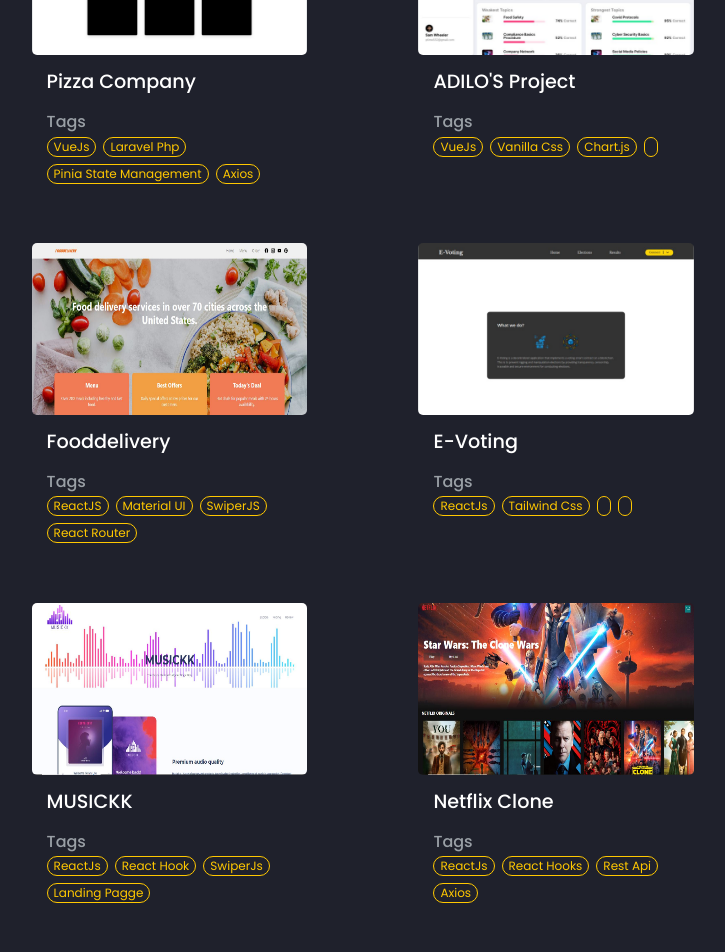
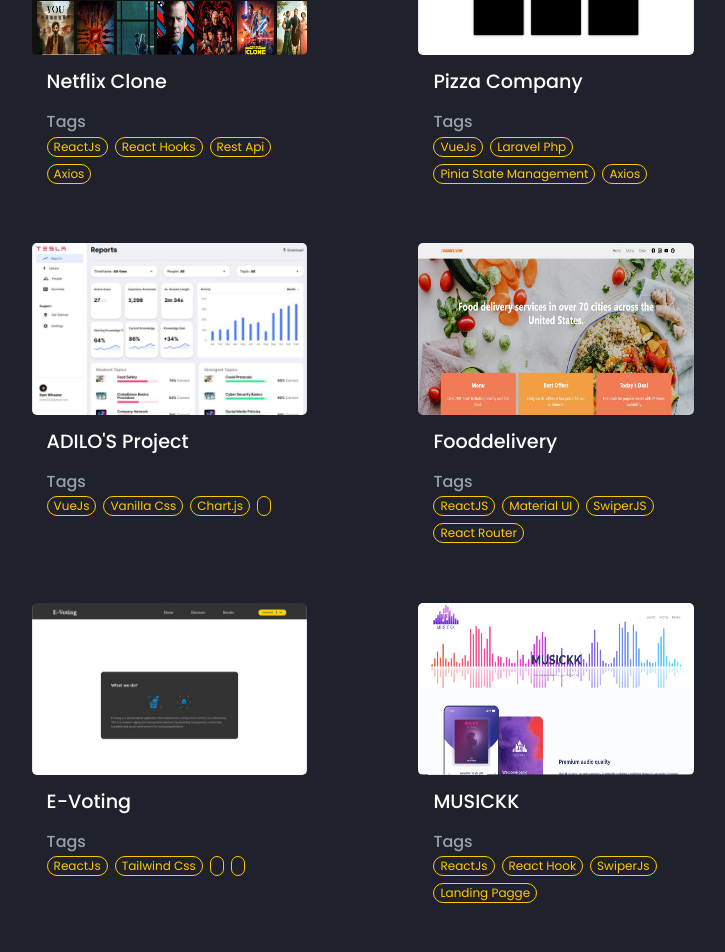
Before and after one commit to Pinnoche/portfolio, a React (Create React App) app: page / in a window 1280 px wide. Shown: the part 1240-2192 px from the top of the page, without its empty margins (270-995 px from the left). Built offline with nearby package versions, Linux system fonts and the light colour scheme.

Commit message:
re-arrange

```diff
--- a/src/pages/Data.js
+++ b/src/pages/Data.js
@@ -27,6 +27,16 @@
     tag2: "Tailwindcss",
     tag3: "NodeJS",
     tag4: "MongoDB",
+  },
+
+  {
+    title: "Netflix Clone",
+    website: "https://netflix-clone-82119.web.app/",
+    Image: netflix,
+    tag1: "ReactJs",
+    tag2: "React Hooks",
+    tag3: "Rest Api",
+    tag4: "Axios",
   },
 
   {
@@ -78,16 +88,6 @@
   },
 
   {
-    title: "Netflix Clone",
-    website: "https://netflix-clone-82119.web.app/",
-    Image: netflix,
-    tag1: "ReactJs",
-    tag2: "React Hooks",
-    tag3: "Rest Api",
-    tag4: "Axios",
-  },
-
-  {
     title: "Recipes",
     website: "https://my-wildrecipes.vercel.app/",
     Image: recipe,
```
